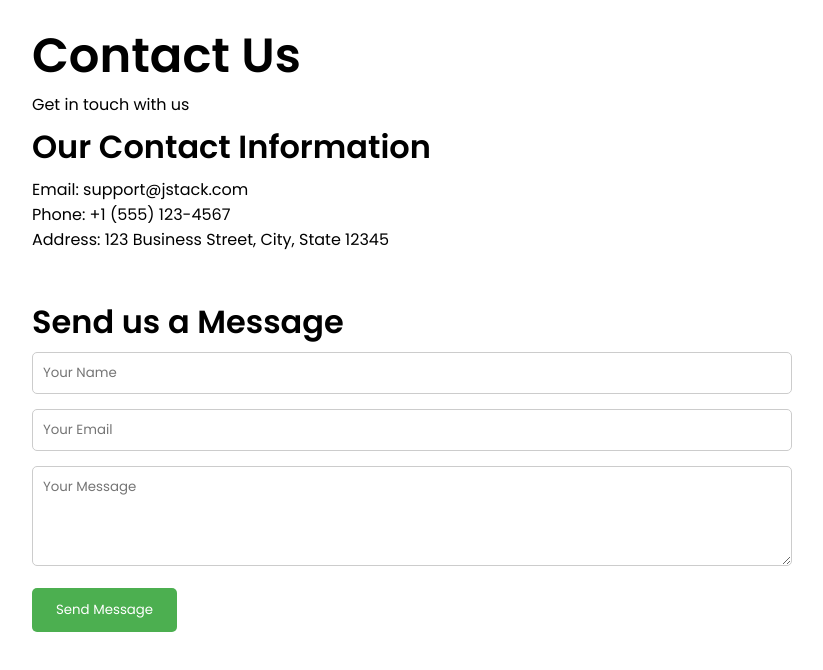
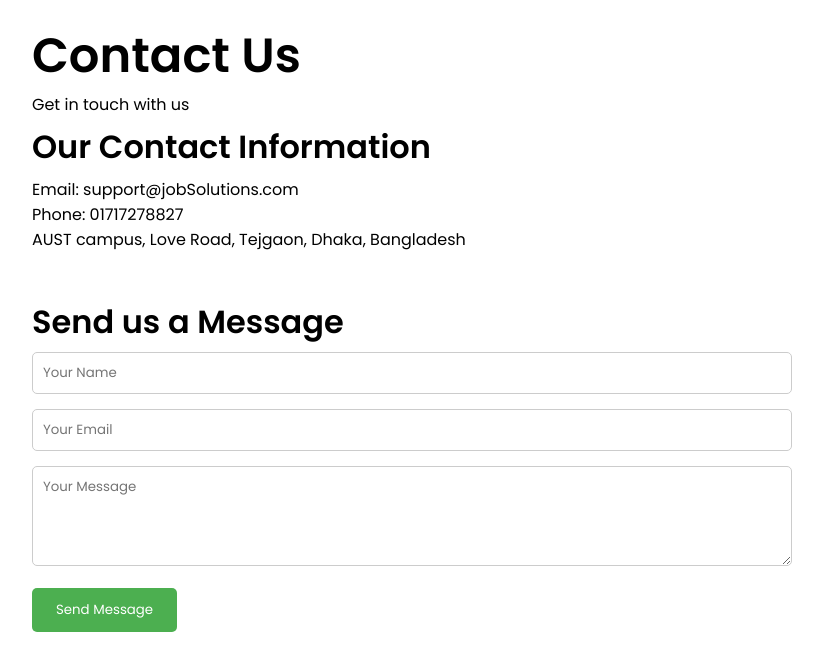
Before and after one commit to SiamX003/Job, a React (Create React App) app: page /contact in a window 1280 px wide. Shown: the top 670 px of the page, without its empty margins (228-1051 px from the left). Built offline with nearby package versions, Linux system fonts and the light colour scheme.

Commit message:
Some minor changes made

```diff
--- a/src/Contact.js
+++ b/src/Contact.js
@@ -28,9 +28,9 @@ function Contact() {
 
       <div className="contact-info">
         <h2>Our Contact Information</h2>
-        <p>Email: support@jstack.com</p>
-        <p>Phone: +1 (555) 123-4567</p>
-        <p>Address: 123 Business Street, City, State 12345</p>
+        <p>Email: support@jobSolutions.com</p>
+        <p>Phone: 01717278827</p>
+        <p>AUST campus, Love Road, Tejgaon, Dhaka, Bangladesh</p>
       </div>
 
       <div className="contact-form">
```
